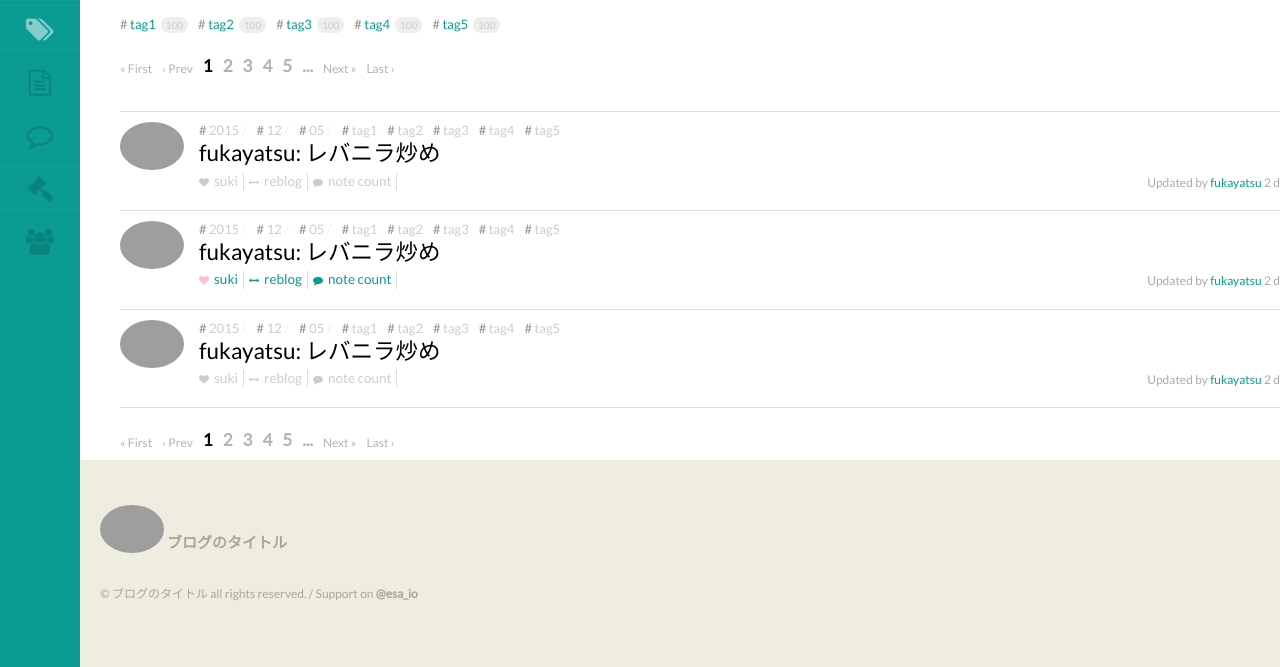
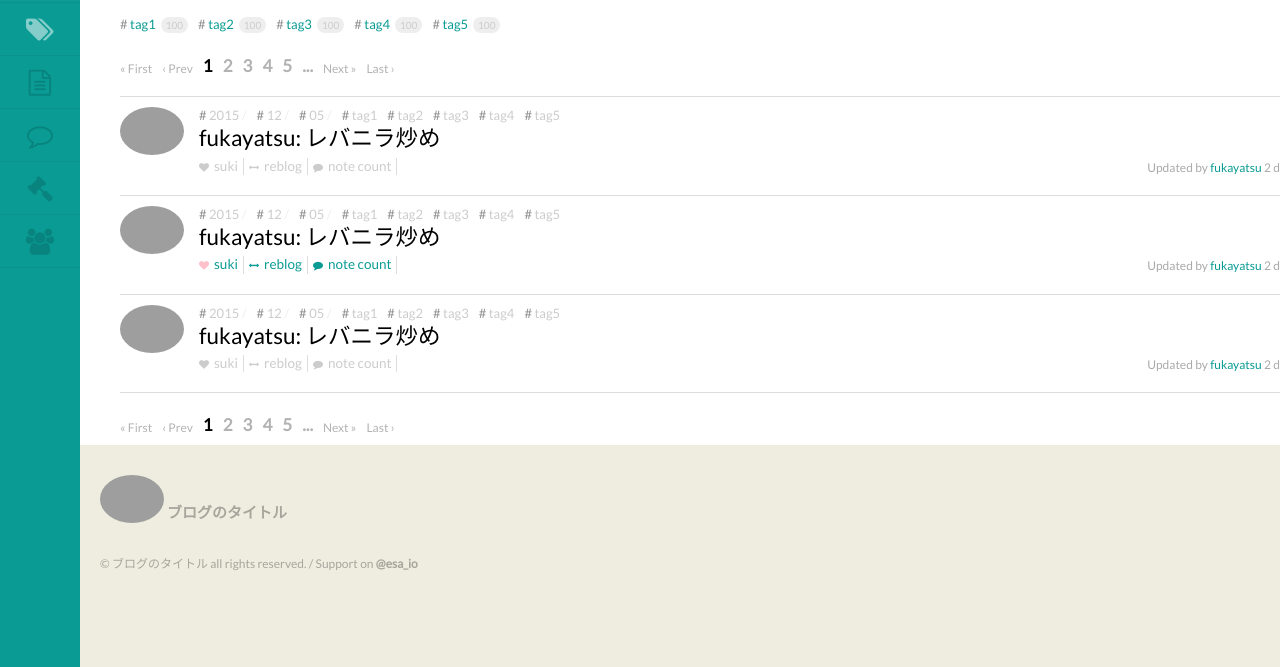
Before and after one commit to monoooki/tumblr-esa-theme, a website: page index.html in a window 1280 px wide. Shown: the part 133-800 px from the top of the page. Drawn offline with nearby package versions, Linux system fonts and the light colour scheme; files that its build step writes are made by us from their sources; grey boxes are pictures that could not be loaded.

Commit message:
ページング調整

```diff
--- a/sass/_paginate.sass
+++ b/sass/_paginate.sass
@@ -2,6 +2,7 @@
 .paginate
   overflow: hidden
   font-size: 12px
+  margin: 10px 0
 
   li
     list-style: none
```
